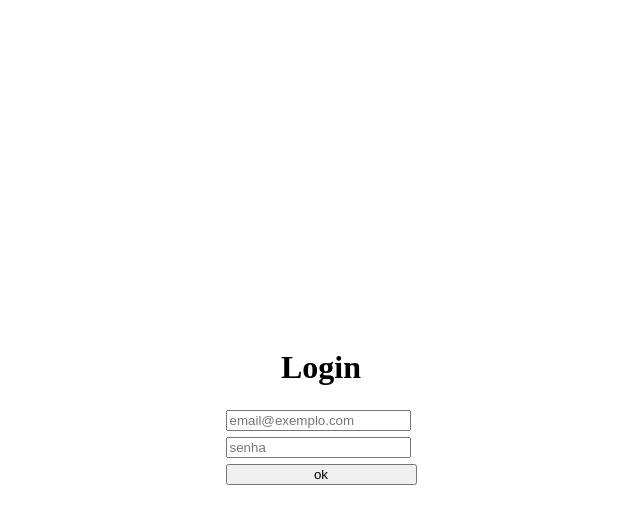
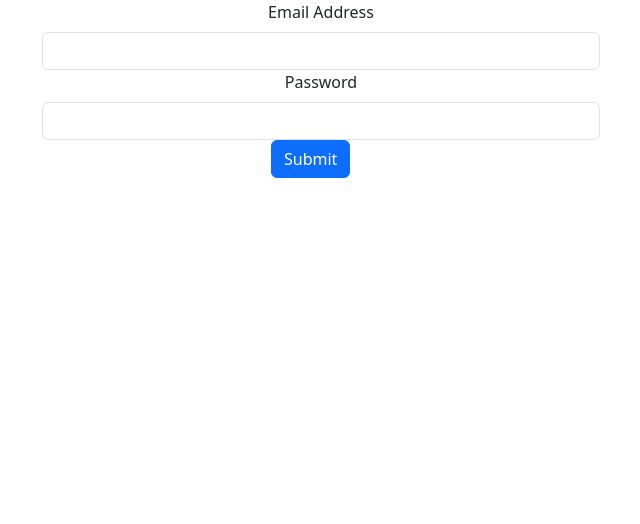
Before and after one commit to GML25/ProjetoFonte, a plain HTML site: page pages/index.html in a window 1280 px wide. Shown: the whole page, without its empty margins (319-959 px from the left). Drawn offline with nearby package versions, Linux system fonts and the light colour scheme.

Commit message:
bootscrap

```diff
--- a/css/index.css
+++ /dev/null
@@ -1,30 +0,0 @@
-.content{
-    height: 100vh;
-    display: flex;
-    flex-direction: column;
-    justify-content: center;
-    align-items: center;
-}
-
-.form{
-    display: flex;
-    flex-direction: column;
-    justify-content: center;
-    align-items: center;
-}
-
-.input{
-    margin: 3px;
-    width: 100%;
-}
-
-.btn{
-    width: 100%;
-}
-
-.btn:hover{
-    box-shadow: 0 0px 5px #50a0ef,
-    0 0px 15px #50a0ef,
-    0 0px 25px #50a0ef,
-    0 0px 35px #50a0ef;
-}
--- a/pages/index.html
+++ b/pages/index.html
@@ -4,18 +4,33 @@
     <meta charset="UTF-8">
     <meta http-equiv="X-UA-Compatible" content="IE=edge">
     <meta name="viewport" content="width=device-width, initial-scale=1.0">
-    <link rel="stylesheet" href="./../css/index.css">
+    <link href="https://cdn.jsdelivr.net/npm/bootstrap@5.3.2/dist/css/bootstrap.min.css" rel="stylesheet" integrity="sha384-T3c6CoIi6uLrA9TneNEoa7RxnatzjcDSCmG1MXxSR1GAsXEV/Dwwykc2MPK8M2HN" crossorigin="anonymous">
+    <link rel="stylesheet" href="https://cdn.jsdelivr.net/npm/bootstrap-icons@1.11.1/font/bootstrap-icons.css">
+
+    <link  rel="stylesheet" href="./../css/index.css">
+    <script src="https://cdn.jsdelivr.net/npm/bootstrap@5.3.2/dist/js/bootstrap.bundle.min.js" integrity="sha384-C6RzsynM9kWDrMNeT87bh95OGNyZPhcTNXj1NW7RuBCsyN/o0jlpcV8Qyq46cDfL" crossorigin="anonymous"></script>
     <title>Login</title>
 </head>
-<body class="content">
-    <header>
-        <h1>Login</h1>
-    </header>
-    <form class="form">
-        <div class="input"> <input type="email" id ="email" placeholder = "email@exemplo.com"></div>
-        <div class="input"> <input type="password" id = "senha" placeholder = "senha"> </div>
-        <div class="input"> <input class="btn"  type="submit" value="ok"> </div>
-    </form>
+<body>
+<form>
+    <div class = "container text-center">
+        <div class="w-50 mx-auto">
+        <label for="email" class="form-label">Email Address</label>
+        <input type="email" class="form-control" id="email">
+    </div>
+    </div>
+    <div class="container text-center">
+        <div class="w-50 mx-auto">
+        <label for="senha" class="form-label">Password</label>
+        <input type="password" class="form-control" id="senha">
+        </div>
+    </div>
+    <div class="container-fluid">
+        <div class=" mx-auto" style ="width: 100px" >
+        <button type="submit" class="btn btn-primary">Submit</button>
+        </div>
+    </div>
+</form>
 </body>
 <script src="./../js/main.js"></script>
 </html>
```
